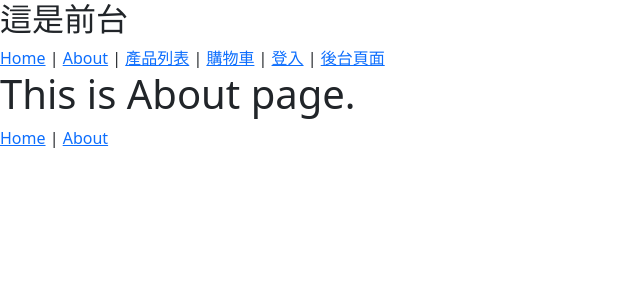
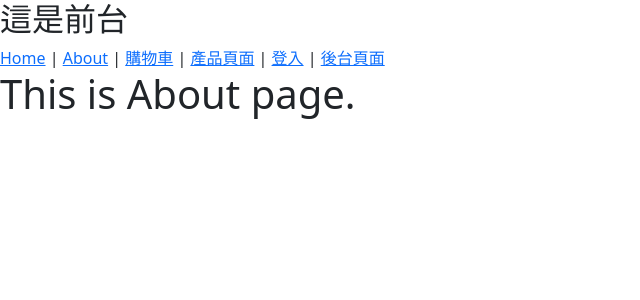
Before and after one commit to angela-tylee/hex-vue3-final-project, a Vue app: page /#/about in a window 1280 px wide. Shown: the top 300 px of the page, without its empty margins (0-640 px from the left). Built offline with nearby package versions, Linux system fonts and the light colour scheme.

Commit message:
fixed /products route issue

```diff
--- a/src/router/index.js
+++ b/src/router/index.js
@@ -17,7 +17,7 @@ const routes = [
       },
       {
         path: 'products',
-        name: 'Products',
+        name: 'Product',
         component: () => import('../views/ProductsView.vue'),
       },
       {
--- a/src/views/AboutView.vue
+++ b/src/views/AboutView.vue
@@ -1,7 +1,5 @@
 <template>
   <h1>This is About page.</h1>
-  <RouterLink to="/">Home</RouterLink> |
-  <RouterLink to="/about">About</RouterLink>
 </template>
 
 <script>
--- a/src/views/FrontView.vue
+++ b/src/views/FrontView.vue
@@ -3,8 +3,8 @@
   <nav>
     <RouterLink to="/">Home</RouterLink> |
     <RouterLink to="/about">About</RouterLink> |
-    <RouterLink to="/products">產品列表</RouterLink> |
     <RouterLink to="/cart">購物車</RouterLink> |
+    <RouterLink to="/products">產品頁面</RouterLink> |
     <RouterLink to="/log-in">登入</RouterLink> |
     <RouterLink to="/admin/products">後台頁面</RouterLink>
   </nav>
```
